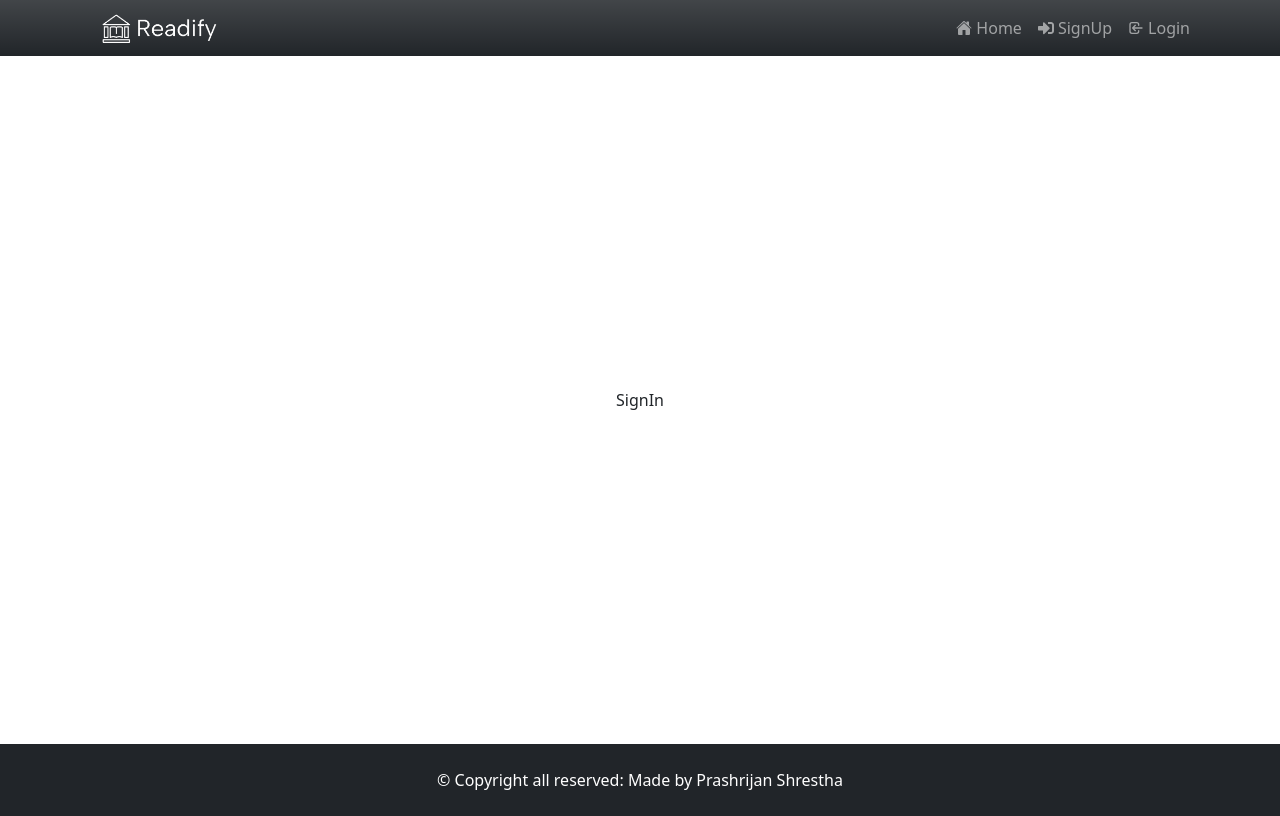
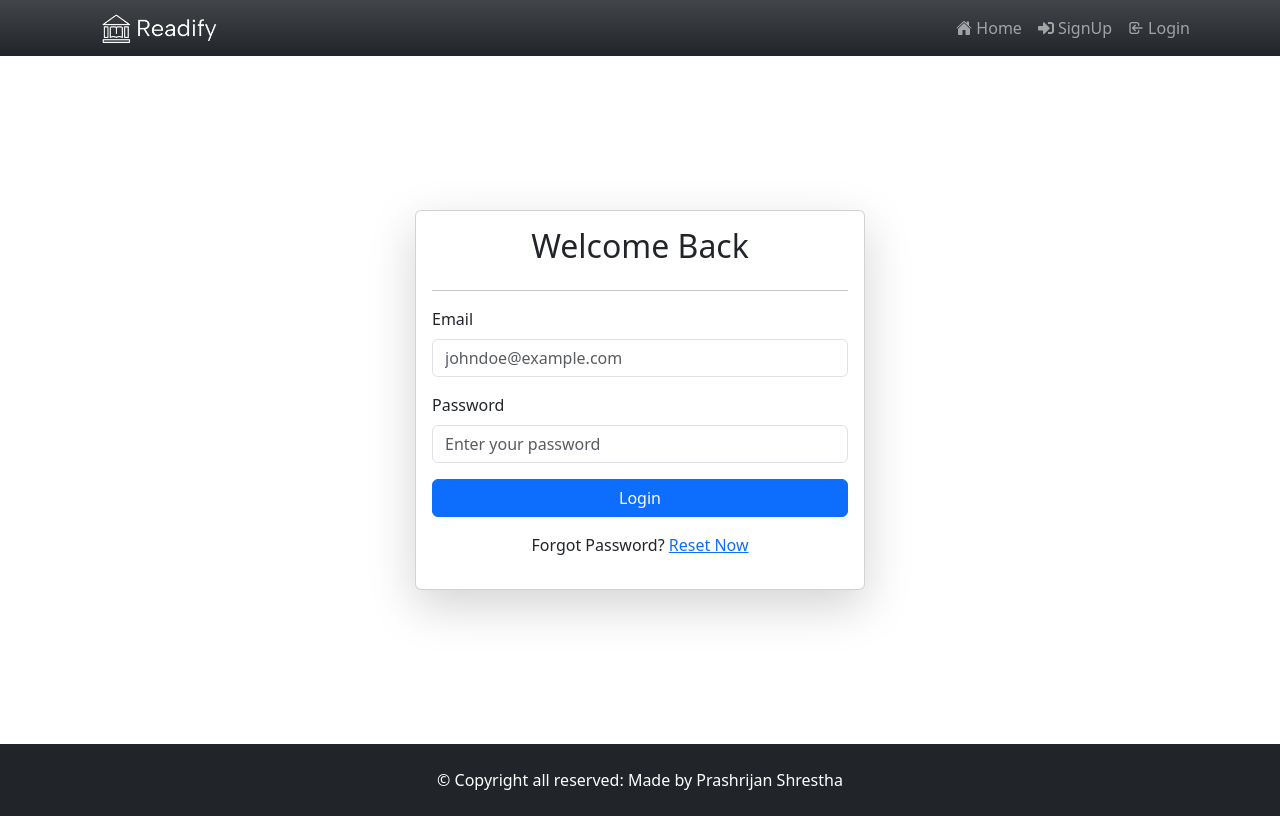
Before and after one commit to prashrijan/lms-client, a React (Vite) app: page /login in a window 1280 px wide. Built offline with nearby package versions, Linux system fonts and the light colour scheme.

Commit message:
add login feature and saved the tokens in the browser. TODO: get the user data and redirect user to the dashboard

```diff
--- a/index.html
+++ b/index.html
@@ -2,7 +2,7 @@
 <html lang="en">
     <head>
         <meta charset="UTF-8" />
-        <link rel="icon" type="image/svg+xml" href="/vite.svg" />
+        <link rel="icon" type="image/svg+xml" href="" />
         <meta name="viewport" content="width=device-width, initial-scale=1.0" />
         <title>LMS</title>
     </head>
--- a/src/assets/customInput/userSignUpInput.ts
+++ b/src/assets/customInput/userSignUpInput.ts
@@ -1,4 +1,4 @@
-type FormKeys =
+type SinUpFormKeys =
     | "fName"
     | "lName"
     | "email"
@@ -6,15 +6,24 @@ type FormKeys =
     | "password"
     | "confirmPassword";
 
-type Input = {
+type SignInFormKeys = "email" | "password";
+
+type SignUpInput = {
     label: string;
-    name: FormKeys;
-    type?: "text" | "number" | "password";
+    name: SinUpFormKeys;
+    type: "text" | "number" | "password";
     required?: boolean;
     placeholder: string;
 };
 
-export const customInputs: Input[] = [
+type SignInInput = {
+    label: string;
+    name: SignInFormKeys;
+    type: "text" | "password";
+    required?: boolean;
+    placeholder: string;
+};
+export const signUpInputs: SignUpInput[] = [
     {
         label: "First Name*",
         name: "fName",
@@ -57,3 +66,20 @@ export const customInputs: Input[] = [
         required: true,
     },
 ];
+
+export const signInInputs: SignInInput[] = [
+    {
+        label: "Email",
+        name: "email",
+        type: "text",
+        required: true,
+        placeholder: "johndoe@example.com",
+    },
+    {
+        label: "Password",
+        name: "password",
+        type: "password",
+        required: true,
+        placeholder: "Enter your password",
+    },
+];
--- a/src/components/input/Input.tsx
+++ b/src/components/input/Input.tsx
@@ -1,16 +1,18 @@
 import { Form, FormControlProps } from "react-bootstrap";
 import { memo } from "react";
+
+import { forwardRef } from "react";
 interface IInput extends FormControlProps {
     label: string;
 }
-
-function Input({ label, ...rest }: IInput) {
+const Input = forwardRef<HTMLInputElement, IInput>((props, ref) => {
+    const { label, ...rest } = props;
     return (
         <Form.Group className="mb-3">
             <Form.Label>{label}</Form.Label>
-            <Form.Control as="input" {...rest} />
+            <Form.Control as="input" ref={ref} {...rest} />
         </Form.Group>
     );
-}
+});
 
 export default memo(Input);
--- a/src/pages/auth/SignIn.tsx
+++ b/src/pages/auth/SignIn.tsx
@@ -1,9 +1,78 @@
-import React from "react";
+import { Button, Form } from "react-bootstrap";
+import Input from "../../components/input/Input";
+import { signInInputs } from "../../assets/customInput/userSignUpInput";
+import { Link } from "react-router-dom";
+import React, { useRef, useState } from "react";
+import { signInUserApi } from "../../services/authApi";
+import { HashLoader } from "react-spinners";
 
-type Props = {};
+function SignIn() {
+    const emailRef = useRef<HTMLInputElement>(null);
+    const passwordRef = useRef<HTMLInputElement>(null);
+    const [loading, setLoading] = useState<boolean>(false);
 
-function SignIn({}: Props) {
-    return <div>SignIn</div>;
+    const handleSubmit = async (e: React.SyntheticEvent) => {
+        e.preventDefault();
+
+        if (emailRef.current && passwordRef.current) {
+            const form = {
+                email: emailRef.current.value,
+                password: passwordRef.current.value,
+            };
+
+            setLoading(true);
+            try {
+                const { data } = await signInUserApi(form);
+                console.log(data);
+                setLoading(false);
+                sessionStorage.setItem("accessToken", data.accessToken);
+                localStorage.setItem("refreshToken", data.refreshAccessToken);
+
+                // get user and redirecting to dashboard
+            } catch (error) {
+                console.error(error);
+                setLoading(false);
+                return;
+            }
+        } else {
+            alert("Please enter both fields");
+        }
+    };
+
+    return loading ? (
+        <HashLoader />
+    ) : (
+        <Form
+            style={{ width: "450px" }}
+            className="card p-3 m-5 shadow-lg"
+            onSubmit={handleSubmit}
+        >
+            <h2 className="text-center">Welcome Back</h2>
+            <hr />
+            {signInInputs.map((input) => (
+                <Input
+                    key={input.name}
+                    {...input}
+                    ref={input.name === "email" ? emailRef : passwordRef}
+                />
+            ))}
+
+            <Button
+                variant="primary"
+                type="submit"
+                // disable the form if there are errors or form is empty
+            >
+                Login
+            </Button>
+
+            <div className="text-center my-3">
+                Forgot Password?{" "}
+                <Link to="/forget-password">
+                    <span className="text-primary">Reset Now</span>
+                </Link>
+            </div>
+        </Form>
+    );
 }
 
 export default SignIn;
--- a/src/pages/auth/SignUp.tsx
+++ b/src/pages/auth/SignUp.tsx
@@ -1,6 +1,6 @@
 import { Button, Form } from "react-bootstrap";
 import Input from "../../components/input/Input";
-import { customInputs } from "../../assets/customInput/userSignUpInput";
+import { signUpInputs } from "../../assets/customInput/userSignUpInput";
 import { useForm } from "../../hooks/useForm";
 import { signUpUserAPI } from "../../services/authApi";
 
@@ -51,7 +51,7 @@ function SignUp() {
                         Join Readify. Your one stop Library
                     </h2>
                     <hr />
-                    {customInputs.map((input) => (
+                    {signUpInputs.map((input) => (
                         <Input
                             key={input.name}
                             {...input}
--- a/src/services/apiProcessor.ts
+++ b/src/services/apiProcessor.ts
@@ -47,7 +47,6 @@ export const apiProcessor = async ({ url, method, payload }: IApi) => {
                 pauseOnHover: false,
                 progress: undefined,
             });
-            return errorMessage;
         }
     }
 };
--- a/src/services/authApi.ts
+++ b/src/services/authApi.ts
@@ -22,3 +22,12 @@ export const verifyUser = async (payload: any) => {
     });
     return result;
 };
+
+export const signInUserApi = async (payload: any) => {
+    const result = await apiProcessor({
+        url: AUTH_API_ENDPOINT + "/login",
+        method: HTTPMethods.POST,
+        payload,
+    });
+    return result;
+};
```
